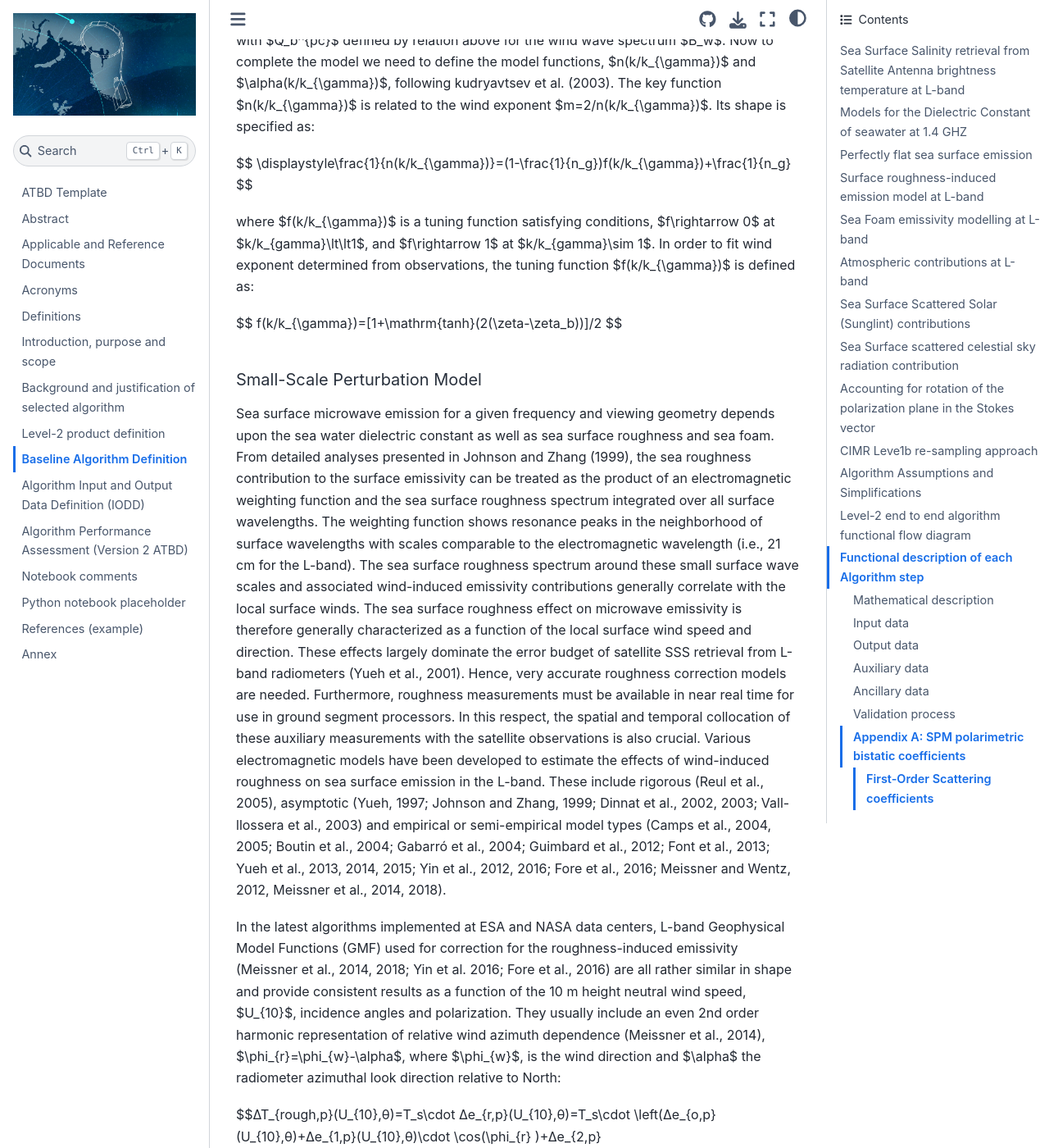
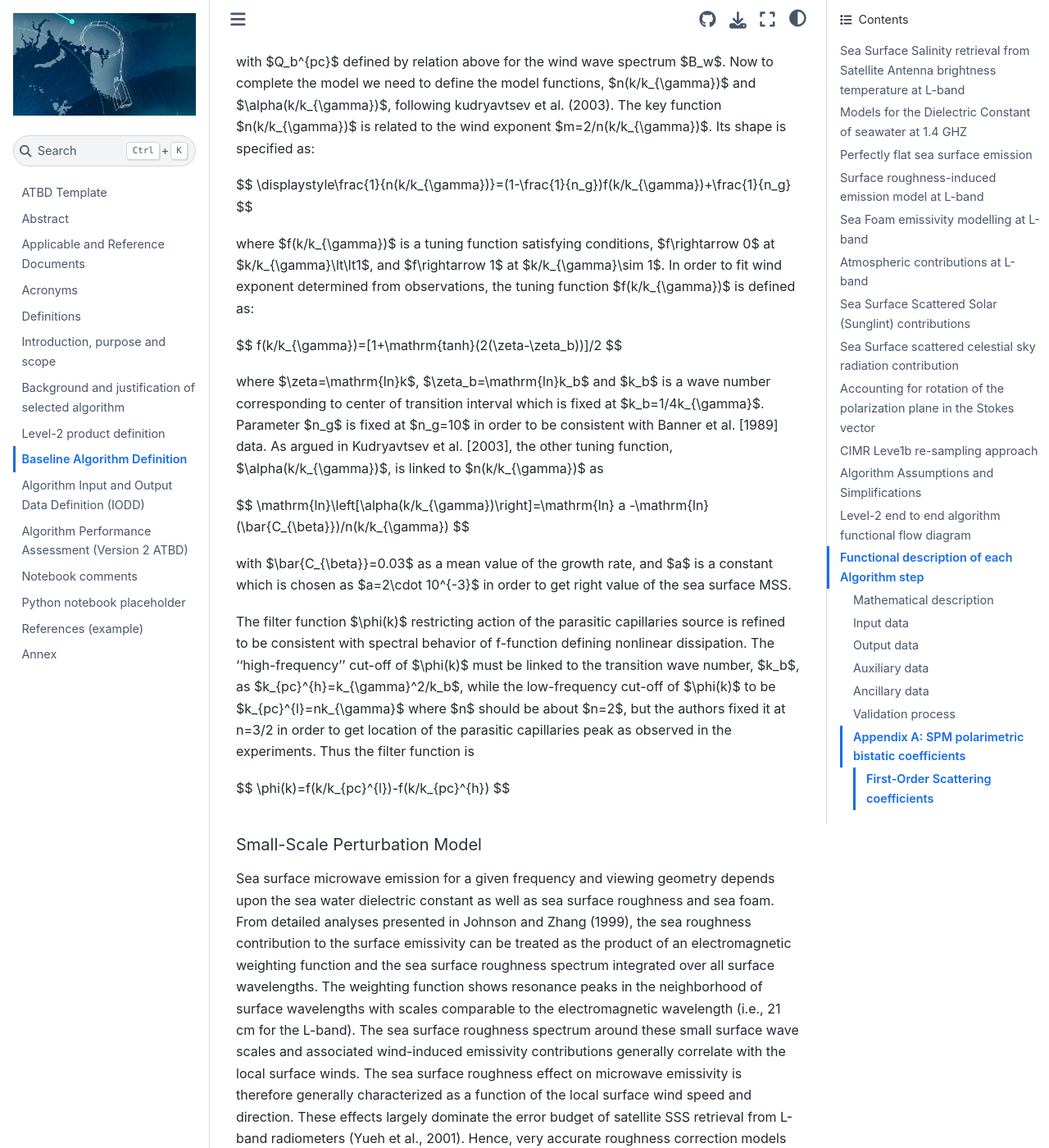
Before and after one commit to CIMR-Algos/L2SSS, a Jupyter Book: the page built from book/baseline_algorithm_definition.md, in a window 1280 px wide and 1400 px high, scrolled down 21971 px. Shown: the whole window at 82% size. Built offline with Jupyter Book 1.0.4 settings and Sphinx 7.4.7 and the Sphinx Book theme 1.1.4, drawn with Linux system fonts in a browser that asks for light colours; some of the changed text lies outside the part shown.

Commit message:
Update baseline_algorithm_definition.md

```diff
--- a/book/baseline_algorithm_definition.md
+++ b/book/baseline_algorithm_definition.md
@@ -469,7 +469,7 @@ where $B_{lw}$ and $B_{sw}$ are the respective curvature spectrum contributions
 The result of solving the energy balance equation is an asymmetric spectrum of surface waves, which shows
 that downwind propagation of a small ripple is more likely than the upwind one. The long‐wavelength spectrum
 in the paper by Donelan et al. (1985) also has an asymmetric spreading function.
-A detailed description of the spectrum can be found in Yurovskaya et al. (2013), Appendix A. We provide the main parts here below:
+A detailed description of the spectrum can be found in Yurovskaya et al. (2013), Appendix A. We provide the main parts of the spectral model here below:
 
 
 ####### Low-wavenumber spectrum
@@ -639,11 +639,37 @@ $$
 \displaystyle\frac{1}{n(k/k_{\gamma})}=(1-\frac{1}{n_g})f(k/k_{\gamma})+\frac{1}{n_g}
 $$
 
-where $f(k/k_{\gamma})$ is a tuning function satisfying conditions, $f\rightarrow 0$ at $k/k_{gamma}\lt\lt1$, and $f\rightarrow 1$ at $k/k_{gamma}\sim 1$. In order to fit wind exponent determined from observations, the tuning function $f(k/k_{\gamma})$ is defined as:
+where $f(k/k_{\gamma})$ is a tuning function satisfying conditions, $f\rightarrow 0$ at $k/k_{\gamma}\lt\lt1$, and $f\rightarrow 1$ at $k/k_{\gamma}\sim 1$. In order to fit wind exponent determined from observations, the tuning function $f(k/k_{\gamma})$ is defined as:
 
 $$
 f(k/k_{\gamma})=[1+\mathrm{tanh}(2(\zeta-\zeta_b))]/2
 $$
+
+where $\zeta=\mathrm{ln}k$, $\zeta_b=\mathrm{ln}k_b$ and $k_b$ is a wave number corresponding
+to center of transition interval which is fixed at $k_b=1/4k_{\gamma}$. Parameter $n_g$ is fixed at $n_g=10$ in order to be consistent with Banner et al. [1989] data. As argued in Kudryavtsev et al. [2003], the other
+tuning function, $\alpha(k/k_{\gamma})$, is linked to $n(k/k_{\gamma})$ as
+
+$$
+\mathrm{ln}\left\[\alpha(k/k_{\gamma})\right\]=\mathrm{ln} a -\mathrm{ln} (\bar{C_{\beta}})/n(k/k_{\gamma})
+$$
+
+with $\bar{C_{\beta}}=0.03$ as a mean value of the growth rate, and $a$ is
+a constant which is chosen as $a=2\cdot 10^{-3}$ in order to get
+right value of the sea surface MSS.
+
+The filter function  $\phi(k)$ restricting action of the parasitic
+capillaries source is refined to be consistent with
+spectral behavior of f-function defining nonlinear
+dissipation. The ‘‘high-frequency’’ cut-off of
+$\phi(k)$ must be linked to the transition wave number, $k_b$, as
+$k_{pc}^{h}=k_{\gamma}^2/k_b$, while the low-frequency cut-off of
+$\phi(k)$ to be $k_{pc}^{l}=nk_{\gamma}$ where $n$ should be about $n=2$, but the authors fixed it at
+n=3/2 in order to get location of the parasitic capillaries peak as observed in the experiments. Thus the filter function is
+
+$$
+\phi(k)=f(k/k_{pc}^{l})-f(k/k_{pc}^{h})
+$$
+
 
 ###### Small-Scale Perturbation Model
 
```
